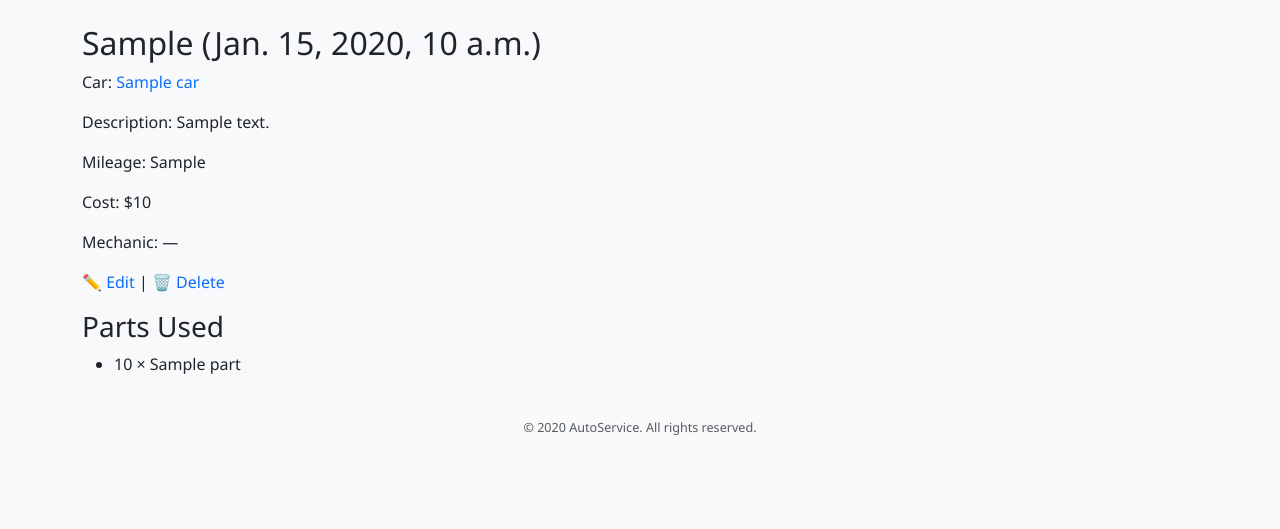
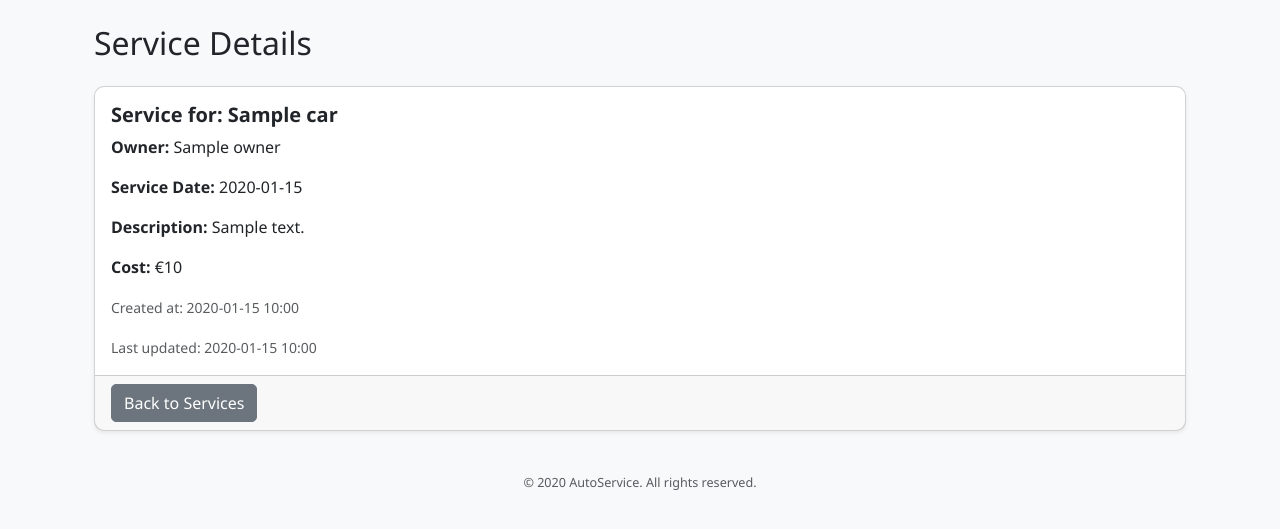
Before and after one commit to Osiakosia/Final_project, a Django app: template finalapp/templates/services/service_detail.html in a window 1280 px wide. Shown: the part 56-585 px from the top of the page. Run offline with Django 5.2, Linux system fonts and the light colour scheme; the template is opened without the code that fills it: most values are stand-ins (such as "Sample title", 1, 10 or a date in 2020).

Commit message:
updated service detail html  bootstrap style .

```diff
--- a/finalapp/templates/services/service_detail.html
+++ b/finalapp/templates/services/service_detail.html
@@ -1,23 +1,31 @@
 {% extends "base.html" %}
+{% load static %}
+
 {% block content %}
-<h2>{{ object.get_service_type_display }} ({{ object.service_date }})</h2>
-<p>Car: <a href="{% url 'car_detail' object.car.pk %}">{{ object.car }}</a></p>
-<p>Description: {{ object.description }}</p>
-<p>Mileage: {{ object.mileage_at_service }}</p>
-<p>Cost: ${{ object.cost }}</p>
-<p>Mechanic: {{ object.mechanic|default:"—" }}</p>
+<div class="container mt-4">
+    <h2 class="mb-4">Service Details</h2>
 
-<p>
-  <a href="{% url 'service_update' object.pk %}">✏️ Edit</a> |
-  <a href="{% url 'service_delete' object.pk %}">🗑️ Delete</a>
-</p>
+    <div class="card shadow-sm">
+        <div class="card-body">
+            <h5 class="card-title">Service for: {{ object.car }}</h5>
+            <p class="card-text"><strong>Owner:</strong> {{ object.car.owner }}</p>
+            <p class="card-text"><strong>Service Date:</strong> {{ object.service_date|date:"Y-m-d" }}</p>
+            <p class="card-text"><strong>Description:</strong> {{ object.description }}</p>
+            <p class="card-text"><strong>Cost:</strong> €{{ object.cost }}</p>
+            <p class="card-text"><small class="text-muted">Created at: {{ object.created_at|date:"Y-m-d H:i" }}</small></p>
+            <p class="card-text"><small class="text-muted">Last updated: {{ object.updated_at|date:"Y-m-d H:i" }}</small></p>
+        </div>
 
-<h3>Parts Used</h3>
-<ul>
-  {% for sp in object.used_parts.all %}
-    <li>{{ sp.quantity_used }} × {{ sp.part.name }}</li>
-  {% empty %}
-    <li>No parts used.</li>
-  {% endfor %}
-</ul>
+        <div class="card-footer d-flex justify-content-between">
+            <a href="{% url 'service_list' %}" class="btn btn-secondary">Back to Services</a>
+
+            {% if user.is_authenticated %}
+                <div>
+                    <a href="{% url 'service_update' object.pk %}" class="btn btn-warning">Edit</a>
+                    <a href="{% url 'service_delete' object.pk %}" class="btn btn-danger">Delete</a>
+                </div>
+            {% endif %}
+        </div>
+    </div>
+</div>
 {% endblock %}
```
